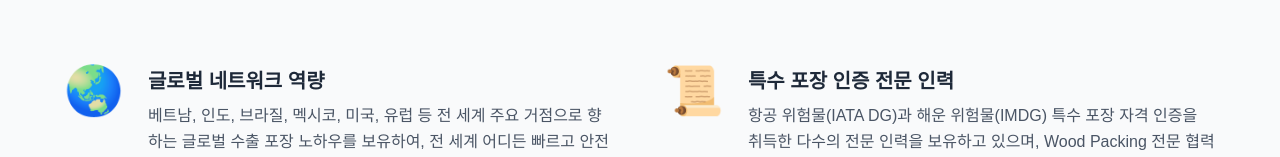
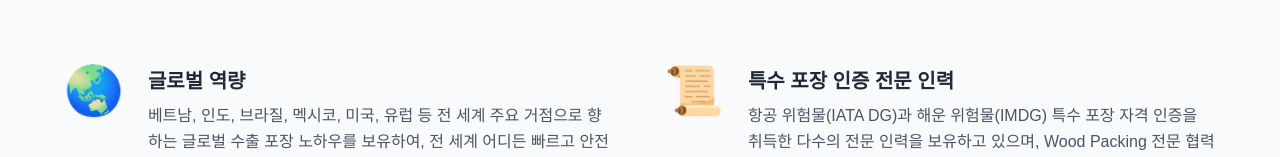
Before and after one commit to nokible/company-profile, a Next.js app: page / in a window 1280 px wide. Shown: the part 1453-1610 px from the top of the page. Built offline with nearby package versions, Linux system fonts and the light colour scheme.

Commit message:
문구 확정, 배포

```diff
--- a/app/page.tsx
+++ b/app/page.tsx
@@ -159,7 +159,7 @@ export default function Home() {
               <div className="flex gap-6">
                 <div className="text-5xl text-blue-600">🌏</div>
                 <div>
-                  <h4 className="text-xl font-bold mb-2 text-gray-800">글로벌 네트워크 역량</h4>
+                  <h4 className="text-xl font-bold mb-2 text-gray-800">글로벌 역량</h4>
                   <p className="text-gray-600 leading-relaxed">
                     베트남, 인도, 브라질, 멕시코, 미국, 유럽 등 전 세계 주요 거점으로 향하는 글로벌 수출 포장 노하우를 보유하여, 전 세계 어디든 빠르고 안전하게 연결합니다.
                   </p>
```
